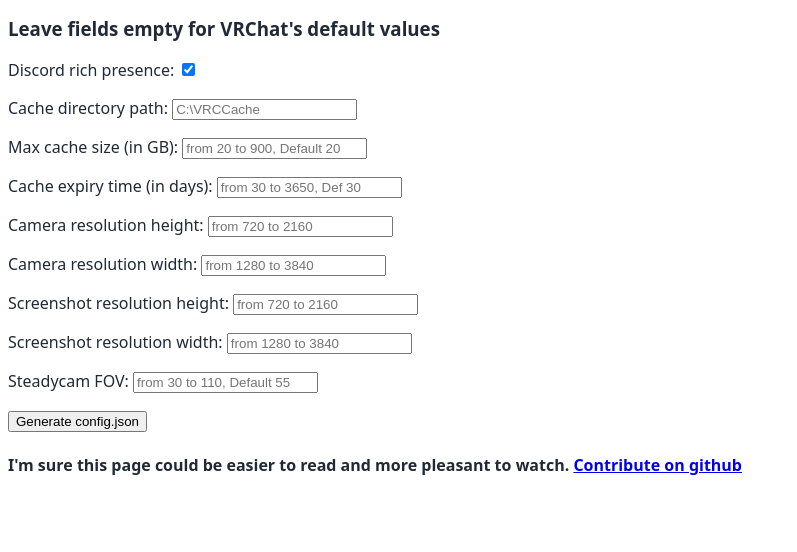
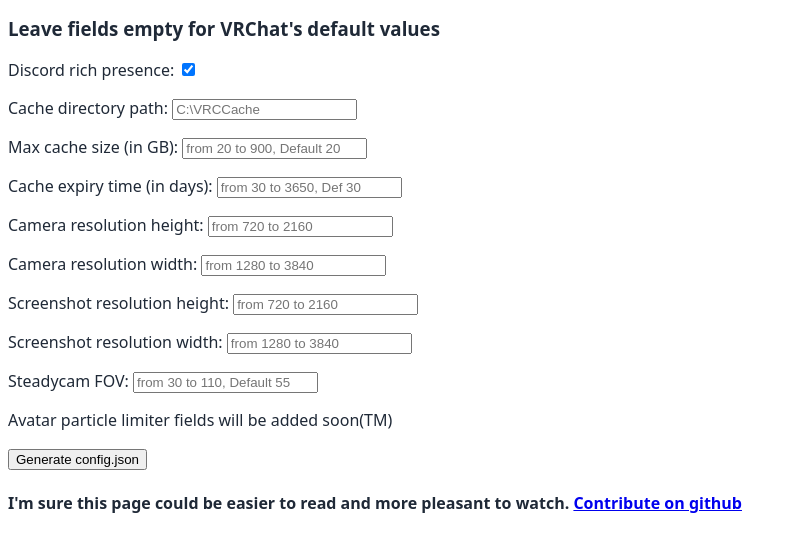
Before and after one commit to vard88508/vrc-config-generator, a plain HTML site: page index.html in a window 1280 px wide. Shown: the part 114-666 px from the top of the page, without its empty margins (0-797 px from the left). Drawn offline with Linux system fonts and the light colour scheme.

Commit message:
Update index.html

```diff
--- a/index.html
+++ b/index.html
@@ -25,6 +25,7 @@
     <p>Screenshot resolution height: <input id="screenshot_res_height" type="number" placeholder="from 720 to 2160"></p>
     <p>Screenshot resolution width: <input id="screenshot_res_width" type="number" placeholder="from 1280 to 3840"></p>
     <p>Steadycam FOV: <input id="fpv_steadycam_fov" type="number" placeholder="from 30 to 110, Default 55"></p>
+    <p>Avatar particle limiter fields will be added soon(TM)</p>
     <input id="generate" type="button" value="Generate config.json" />
     <h4>I'm sure this page could be easier to read and more pleasant to watch. <a href="https://github.com/vard88508/vrc-config-generator" target="_blank">Contribute on github</a></h4>
     <script>
```
